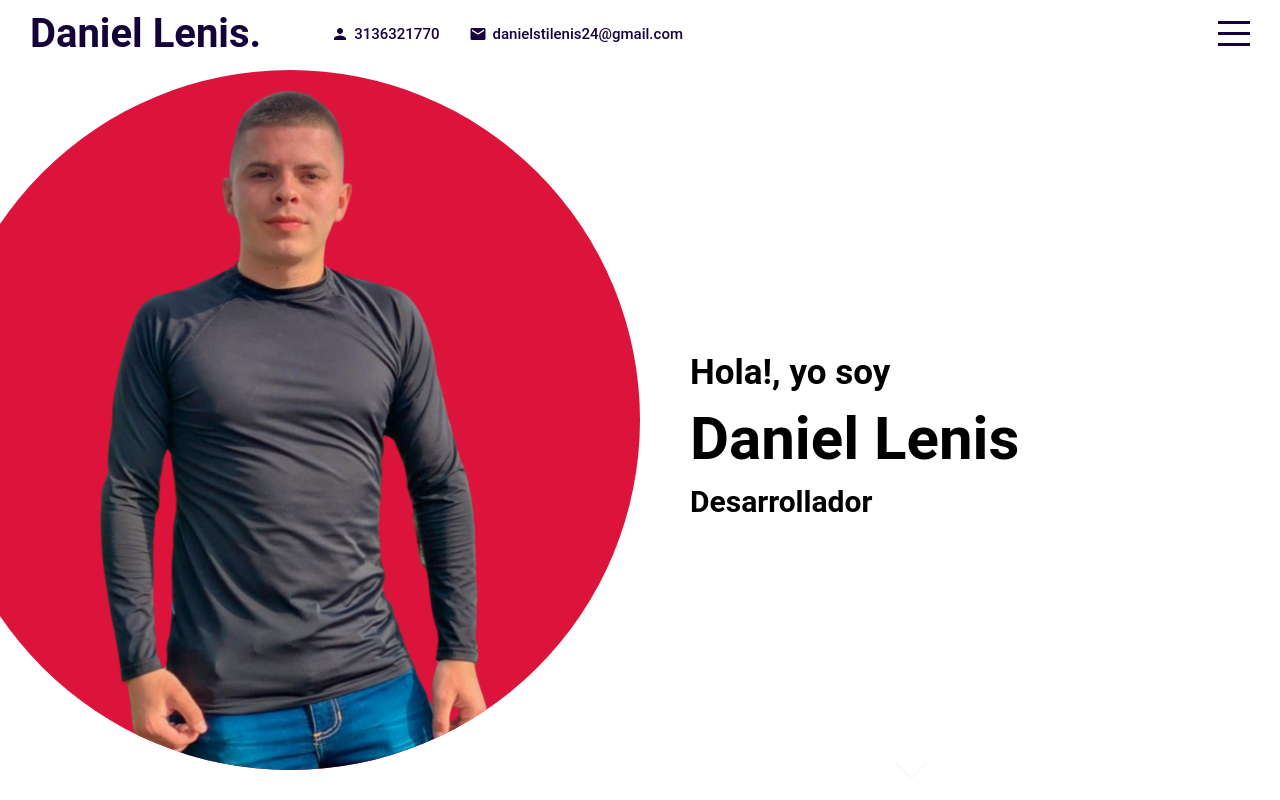
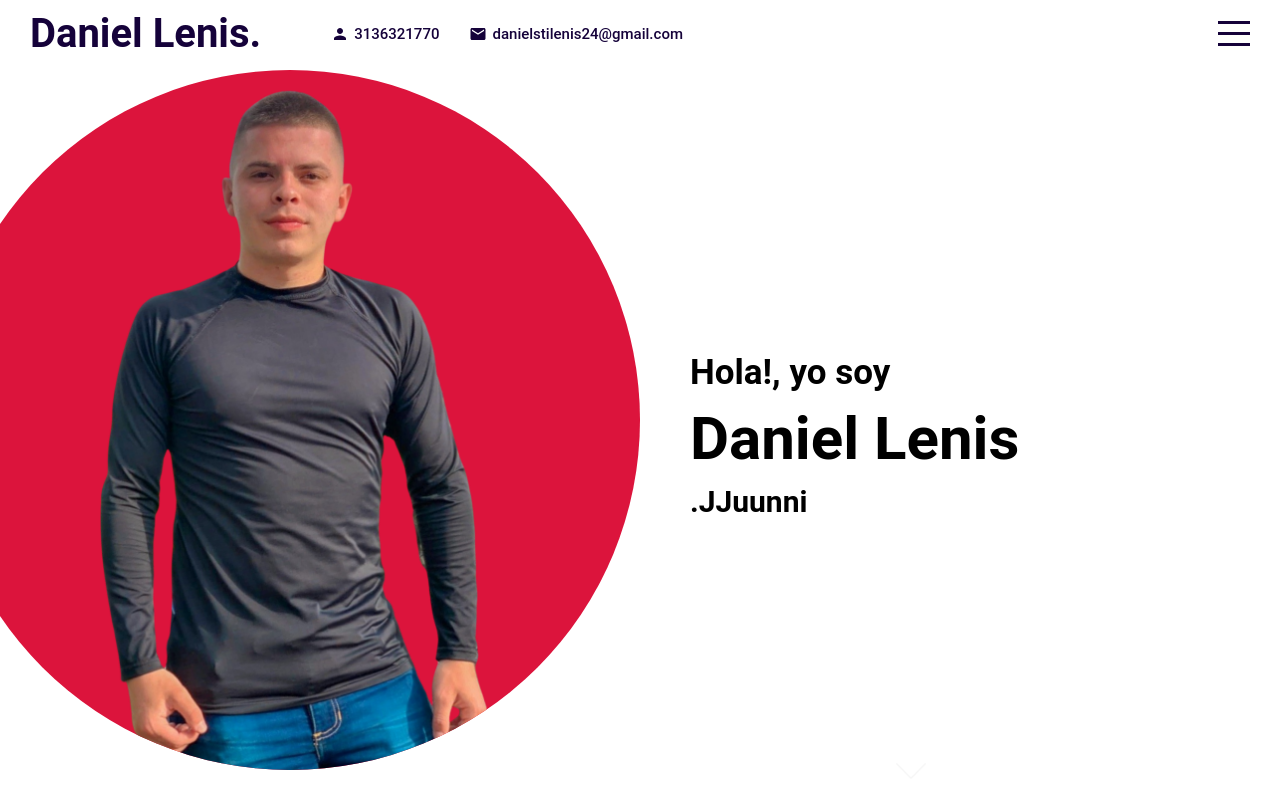
Before and after one commit to danielstilenis24/app-portafolio, a React (Create React App) app: page / in a window 1280 px wide. Built offline with nearby package versions, Linux system fonts and the light colour scheme.

Commit message:
se le añadio efecto te tecleado a intro con ityped

```diff
--- a/package.json
+++ b/package.json
@@ -8,6 +8,7 @@
     "@testing-library/jest-dom": "^5.16.4",
     "@testing-library/react": "^13.2.0",
     "@testing-library/user-event": "^13.5.0",
+    "ityped": "^1.0.3",
     "node-sass": "^7.0.1",
     "react": "^18.1.0",
     "react-dom": "^18.1.0",
--- a/src/components/intro/Intro.jsx
+++ b/src/components/intro/Intro.jsx
@@ -1,6 +1,16 @@
+import { useEffect, useRef } from "react";
+import { init } from 'ityped'
 import "./intro.scss";
 
 export default function Intro() {
+  const textRef = useRef();
+  useEffect(()=>{
+    init(textRef.current, {
+      showCursor: false,
+      strings: ['Desarrollador', 'Junior' ]
+     });
+  },[])
+
   return (
     <div className='intro' id='intro'>
       <div className='left'>
@@ -12,7 +22,7 @@
         <div className="wrapper">
           <h2>Hola!, yo soy</h2>
           <h1>Daniel Lenis</h1>
-          <h3>Desarrollador <span></span></h3>
+          <h3>.<span ref={textRef}></span></h3>
         </div>
         <a href="#portafolio">
           <img src="assets/down.png" alt="" />
```
Also changed, not shown: 1 other file (tests, documents, lock files or other folders).
